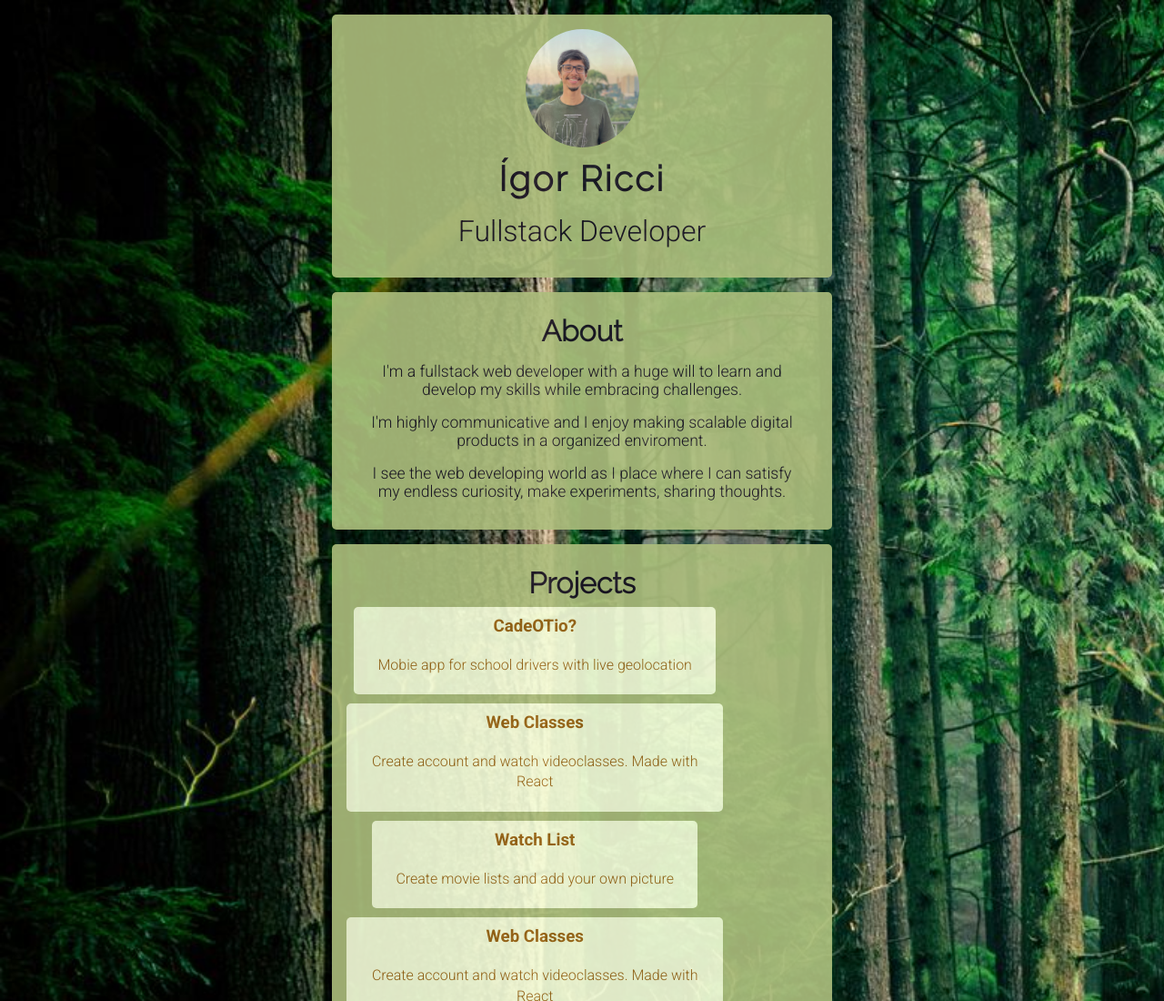
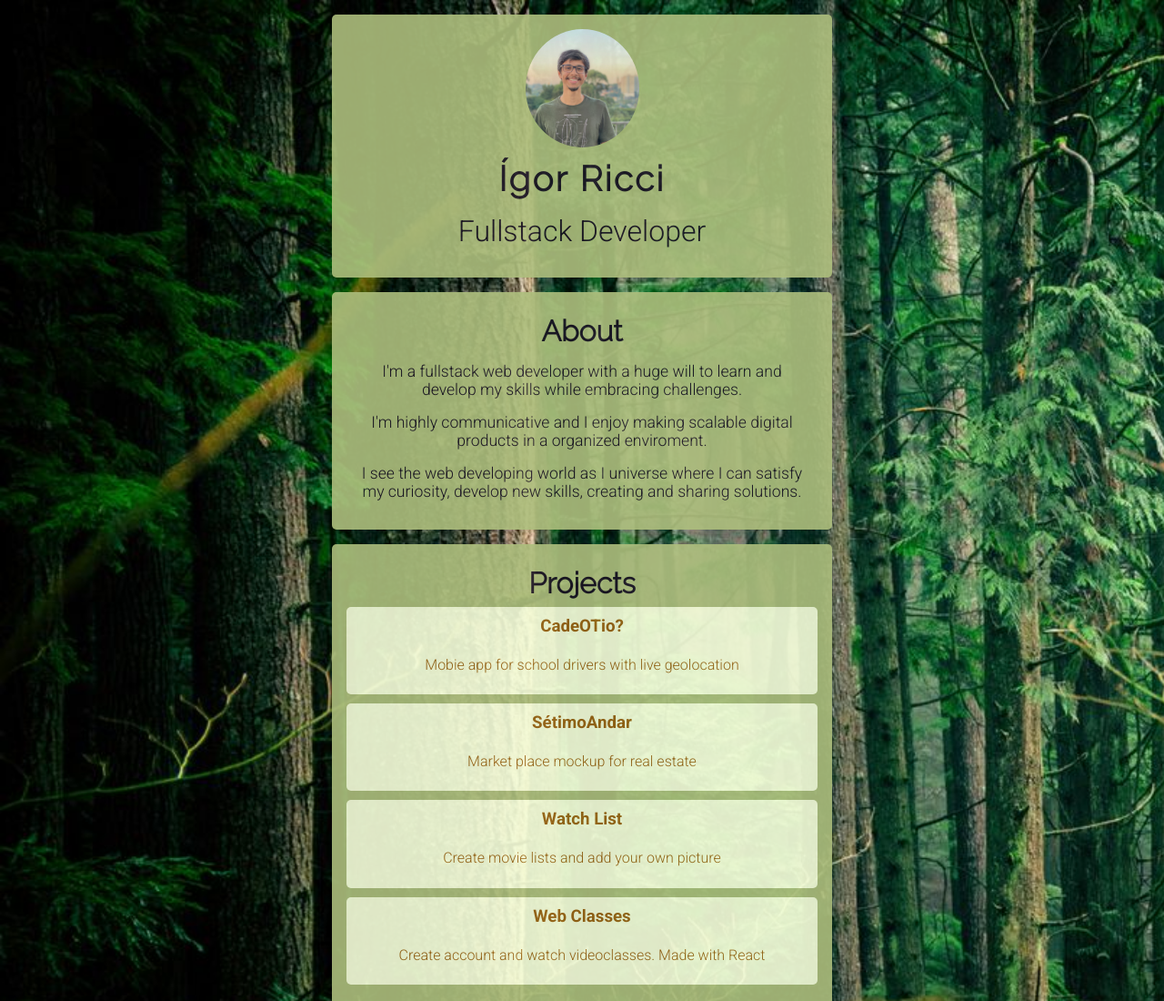
Before and after one commit to igorRicci/profile, a plain HTML site: page index.html in a window 1280 px wide. Shown: the top 1100 px of the page at 91% size. Drawn offline with Linux system fonts and the light colour scheme.

Commit message:
style and text

```diff
--- a/index.html
+++ b/index.html
@@ -28,7 +28,7 @@
           I'm highly communicative and I enjoy making scalable digital products in a organized enviroment.
         </p>
         <p>
-          I see the web developing world as I place where I can satisfy my endless curiosity, make experiments, sharing thoughts.
+          I see the web developing world as I universe where I can satisfy my curiosity, develop new skills, creating and sharing solutions.
         </p>
       </div>
 
@@ -45,10 +45,10 @@
         </div>
 
         <div class="work-showcase">
-          <a href="https://vite-react-rocket.vercel.app/" target="_blank">
+          <a href="https://setimo-andar-matheusfortini7.herokuapp.com/" target="_blank">
             <div class="card-project">
-              <h3>Web Classes</h3>
-              <p><span class="descr">Create account and watch videoclasses. Made with React</span></p>
+              <h3>SétimoAndar</h3>
+              <p><span class="descr">Market place mockup for real estate</span></p>
             </div>
           </a>
         </div>
--- a/style.css
+++ b/style.css
@@ -113,14 +113,12 @@ a {
   display: flex;
   justify-content: space-around;
   margin-bottom: 10px;
-  width: 80%;
+  width: 100%;
 }
 
-/* .work-showcase a {
-  width: 40%;
-  margin: 10px 0;
-  max-height: 120px;
-} */
+.work-showcase a {
+  width: 100%;
+}
 
 .list-inline a:hover {
   transition: 250ms;
@@ -155,6 +153,6 @@ a {
 
 .card-project:hover {
   transition: 150ms;
-  transform: scale(1.05);
+  transform: scale(1.01);
   /* color:#bd8b40f5; */
 }
```
